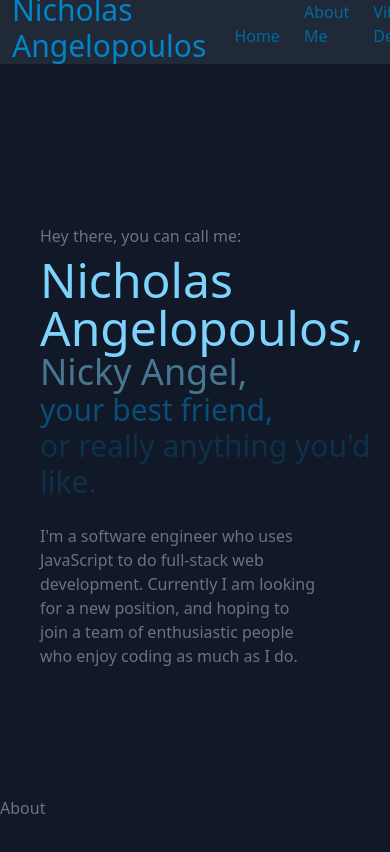
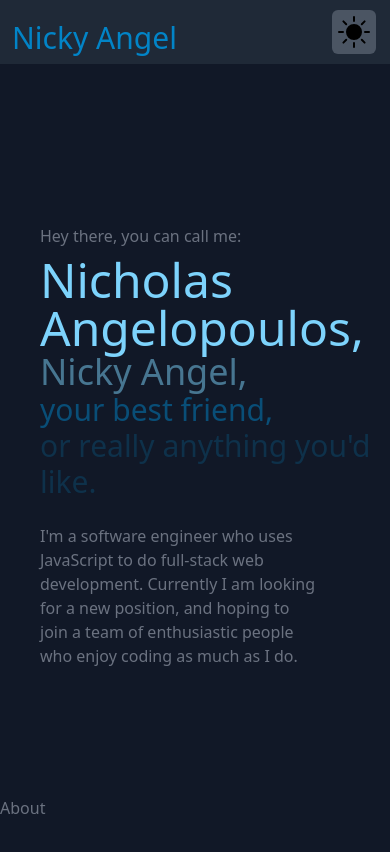
Before and after one commit to NickyAngel/portfolio, a Next.js app: page / in a window 390 px wide. Shown: the top 852 px of the page. Built offline with nearby package versions, Linux system fonts and the light colour scheme.

Commit message:
navbar now responsive to mobile

```diff
--- a/components/Navbar.js
+++ b/components/Navbar.js
@@ -18,11 +18,14 @@ const Navbar = ({ themeVal, setTheme }) => {
             href={"/"}
             className=" flex min-h-full items-end pb-2 text-3xl dark:text-gray-700"
           >
-            <h1 className="min-h-full text-3xl dark:text-sky-600">
+            <h1 className="hidden min-h-full text-3xl dark:text-sky-600 md:flex">
               Nicholas Angelopoulos
             </h1>
+            <h1 className="pt-1 text-3xl dark:text-sky-600 md:hidden">
+              Nicky Angel
+            </h1>
           </Link>
-          <div className="flex min-h-full flex-row px-4 ">
+          <div className=" hidden min-h-full flex-row px-4 md:flex ">
             {MENU_LIST.map((menu) => (
               <a
                 href={menu.href}
```
